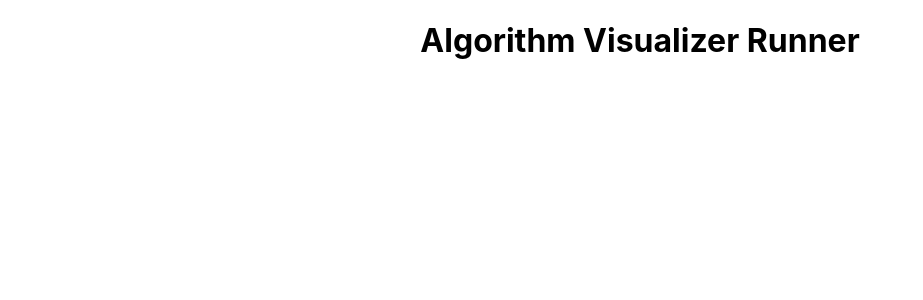
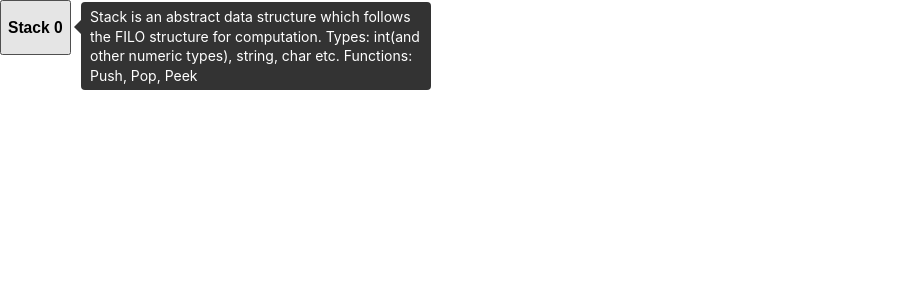
Before and after one commit to KJCH30/Algorithm-Visualizer, a React (Create React App) app: page / in a window 1280 px wide. Shown: the top 300 px of the page, without its empty margins (0-923 px from the left). Built offline with nearby package versions, Linux system fonts and the light colour scheme.

Commit message:
Created stack file-Abhishek

```diff
--- a/package.json
+++ b/package.json
@@ -6,6 +6,7 @@
     "@testing-library/jest-dom": "^5.16.5",
     "@testing-library/react": "^13.4.0",
     "@testing-library/user-event": "^13.5.0",
+    "@tippyjs/react": "^4.2.6",
     "react": "^18.2.0",
     "react-dom": "^18.2.0",
     "react-scripts": "5.0.1",
--- a/src/App.js
+++ b/src/App.js
@@ -1,12 +1,10 @@
 // import logo from './logo.svg';
-import './App.css';
+
+import Stack_file from "./Data_structures/Stack_file";
+
 
 function App() {
-  return (
-    <div className="App">
-      <h1>Algorithm Visualizer Runner</h1>
-    </div>
-  );
+  return <Stack_file />;
 }
 
 export default App;
--- /dev/null
+++ b/src/Data_structures/Stack_file.js
@@ -0,0 +1,23 @@
+import React, { useState } from 'react';
+import Tippy from '@tippyjs/react';
+import 'tippy.js/dist/tippy.css';
+
+const Stack_file = () => {
+    const [num,setNum]=useState(0);
+ const num_of_stack=()=>{
+    setNum(num+1);
+ };
+ const str1="Stack is an abstract data structure which follows the FILO structure for computation. Types: int(and other numeric types), string, char etc\. Functions: Push, Pop, Peek";
+
+  return (
+    <div className="stackbuttondiv">
+        <Tippy content={str1} placement="right-end">
+            <button onClick={num_of_stack}>
+            <h3>Stack {num}</h3>
+            </button>
+        </Tippy>
+    </div>
+  )
+}
+
+export default Stack_file
```
Also changed, not shown: Requirements.txt (added), 1 other file (tests, documents, lock files or other folders).
